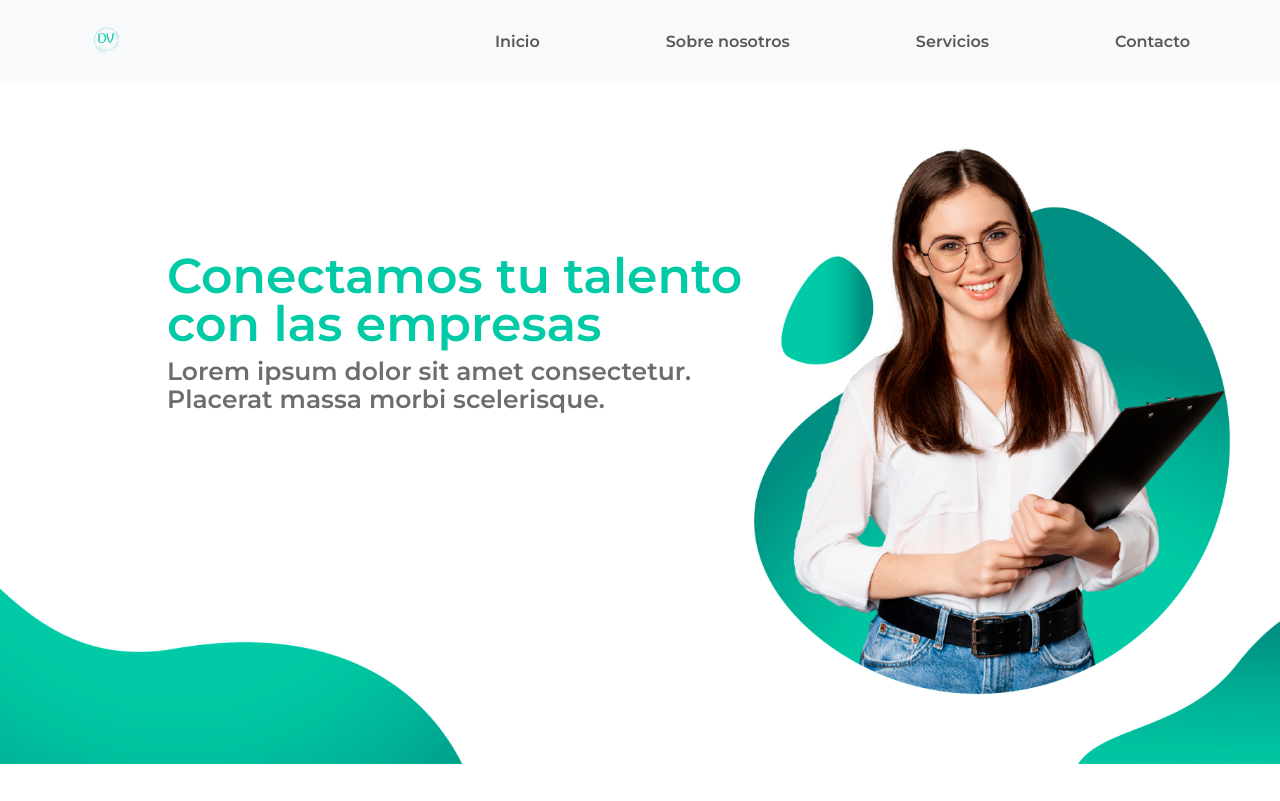
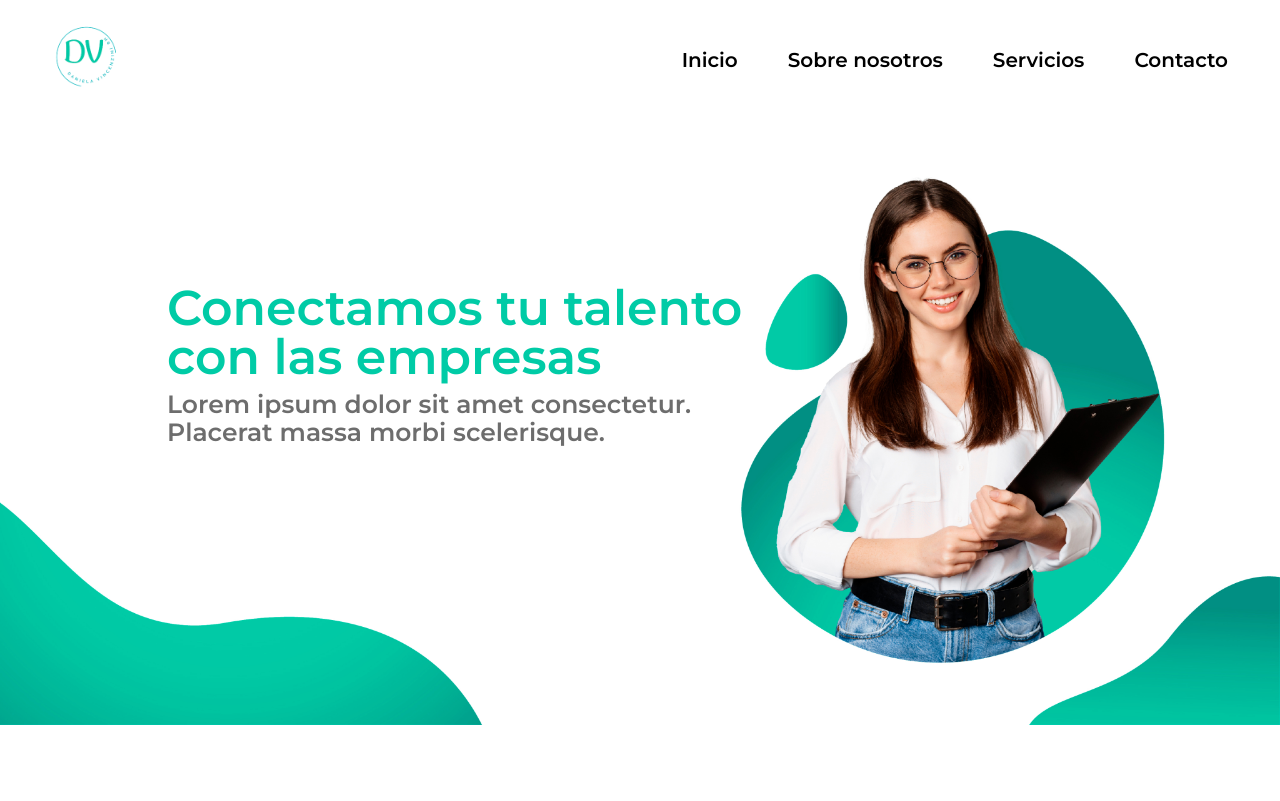
Before and after one commit to ChristianMagallanes24/proyectodaniela, a React (Create React App) app: page / in a window 1280 px wide. Built offline with nearby package versions, Linux system fonts and the light colour scheme.

Commit message:
se trabajo en el header con la imagen, y se quito el navbar de bootsrap y se trabajo en uno desde 0 para tener mas facilidad al momento de darle estilos

```diff
--- a/src/components/Header/Header.jsx
+++ b/src/components/Header/Header.jsx
@@ -1,16 +1,16 @@
 import React from 'react';
+import miHero from '../../assets/hero2.jpeg';
 
 const Header = () => {
   return (
     <header className='header'>
+      <img className='hero' src={miHero} alt="hero" />
       <div className='header-info'>
         <h1 className='titulo'>Conectamos tu talento con las empresas</h1>
         <p className='parrafo-header'>Lorem ipsum dolor sit amet consectetur. Placerat massa morbi scelerisque.</p>
       </div>
       <div>
-
       </div>
-
     </header>
   );
 }
--- a/src/components/Header/_Header.scss
+++ b/src/components/Header/_Header.scss
@@ -1,16 +1,22 @@
-.header{
-    display: flex;
-    align-items: center;
-    background-image: url(../../assets/hero2.jpeg);
+.header {
   height: 681px;
-    background-size: cover; /* Ajusta automáticamente al ancho */
-    background-repeat: no-repeat;
-    background-position: center;
+  width: auto;
+  position: relative; /* Agregado para establecer un contexto de posición */
   flex-shrink: 0;
-    .header-info{
+  .hero {
+    width: 100%;
+    height: auto;
+  }
+
+  .header-info {
+    position: absolute;
+    top: 164px;
+    left: 0;
     width: 781px;
     padding-left: 167px;
     padding-bottom: 167px;
+
+
     .titulo {
       color: #00CBA6;
       font-family: Montserrat;
@@ -18,7 +24,6 @@
       font-style: normal;
       font-weight: 700;
       line-height: 48.83px;
-            /* 100% */
     }
 
     .parrafo-header {
@@ -28,7 +33,12 @@
       font-style: normal;
       font-weight: 400;
       line-height: 28px;
-            /* 112% */
     }
   }
 }
+
+
+
+@media (max-width: 870px) {
+
+}
--- a/src/components/NavBar/NavBar.jsx
+++ b/src/components/NavBar/NavBar.jsx
@@ -1,27 +1,57 @@
-import React from 'react';
-import Container from 'react-bootstrap/Container';
-import Nav from 'react-bootstrap/Nav';
-import Navbar from 'react-bootstrap/Navbar';
+import React, { useState } from 'react';
 import miLogo from "../../assets/logo.png";
+import "../../components/NavBar/_NavBar.scss";
 
-function BasicExample() {
+const Navbar = () => {
+  const [isOpen, setIsOpen] = useState(false);
+  const [activeSection, setActiveSection] = useState(""); //  estado para el botón activo
+
+  const handleButtonClick = (section) => {
+    console.log(`Navegar a: ${section}`);
+    setActiveSection(section);
+    // agregar lógica de navegación basada en el botón presionado
+  };
+
   return (
-    <Navbar expand="lg" className="bg-light nav" fixed='top' sticky='top'>
-      <Container>
-        {/* Quita las comillas alrededor de {miLogo} */}
-        <Navbar.Brand href="#home"> <img className='logo' src={miLogo} alt="logo" /></Navbar.Brand>
-        <Navbar.Toggle aria-controls="basic-navbar-nav" />
-        <Navbar.Collapse id="basic-navbar-nav">
-          <Nav className="ms-auto links">
-            <Nav.Link href="#home">Inicio</Nav.Link>
-            <Nav.Link href="#link">Sobre nosotros</Nav.Link>
-            <Nav.Link href="#link">Servicios</Nav.Link>
-            <Nav.Link href="#link">Contacto</Nav.Link>
-          </Nav>
-        </Navbar.Collapse>
-      </Container>
-    </Navbar>
+    <div className="navbar">
+      <div className="nav_logo"><img className="logo" src={miLogo} alt="logo" /></div>
+      <div className={`nav_items ${isOpen && "open"}`}>
+        <button
+          className={`nav-btn ${activeSection === "Inicio" && "active"}`}
+          type="button"
+          onClick={() => handleButtonClick("Inicio")}
+        >
+          Inicio
+        </button>
+        <button
+          className={`nav-btn ${activeSection === "Bio" && "active"}`}
+          type="button"
+          onClick={() => handleButtonClick("Bio")}
+        >
+          Sobre nosotros
+        </button>
+        <button
+          className={`nav-btn ${activeSection === "Portafolio" && "active"}`}
+          type="button"
+          onClick={() => handleButtonClick("Portafolio")}
+        >
+          Servicios
+        </button>
+        <button
+          className={`nav-btn ${activeSection === "Contacto" && "active"}`}
+          type="button"
+          onClick={() => handleButtonClick("Contacto")}
+        >
+          Contacto
+        </button>
+      </div>
+      <div className={`nav_toggle ${isOpen && "open"}`} onClick={() => setIsOpen(!isOpen)}>
+        <span></span>
+        <span></span>
+        <span></span>
+      </div>
+    </div>
   );
 }
 
-export default BasicExample;
+export default Navbar;
--- a/src/components/NavBar/_NavBar.scss
+++ b/src/components/NavBar/_NavBar.scss
@@ -1,23 +1,102 @@
-.nav {
-    display: flex;
-    padding: 20px 27px;
-    justify-content: space-between;
-    align-items: center;
+.navbar {
+  background: #ffffff;
+  position: sticky;
+  top: 0;
+
+  display: flex;
+  justify-content: space-between;
+  align-items: center;
+  z-index: 1;
+  padding: 20px 27px;
+
+
 }
 
-.bg-light {
-    background-color: transparent;
+.nav_logo {
+  z-index: 1;
+  width: 120px;
+
+  .logo {
+    width: 100%;
+  }
 }
 
-.logo {
-    width: 50px;
+.nav-btn {
+  margin: 15px;
+  color: rgb(0, 0, 0);
+  position: relative;
+  text-decoration: none;
+  width: auto;
+  background: none;
+  border: hidden;
+  font-family: Montserrat;
+  font-size: 20px;
+  font-style: normal;
+  font-weight: 400;
+  line-height: 24px;
+  transition: color 0.5s;
+  padding: 10px;
+
+
+  &:hover,
+  &.active {
+    color: #ffffff;
+    font-weight: bold;
+    border-radius: 15px;
+    padding: 10px;
+    background: #292929;
+    transition: color 0.5s;
+  }
 }
 
-.links {
+.nav_toggle {
+  display: none;
+}
+
+@media (max-width: 870px) {
+  .nav_items {
+    position: absolute;
+    top: 60px;
+    left: 0;
+    background: rgb(255, 254, 252);
     display: flex;
-justify-content: center;
-align-items: center;
-gap: 110px;
-align-self: stretch;
-    font-family: "Montserrat";
+    flex-direction: column;
+    justify-content: center;
+    align-items: center;
+    width: 100%;
+    height: -webkit-fill-available;
+    transform: translateX(-100%);
+  }
+
+  .nav_items.open {
+    transform: translateX(0) !important;
+  }
+
+  .nav_toggle {
+    display: flex !important;
+    flex-direction: column;
+    margin: 15px;
+  }
+
+  .nav_toggle span {
+    width: 30px;
+    height: 4px;
+    background: rgb(0, 0, 0);
+    margin-bottom: 5px;
+    border-radius: 2px;
+    transform-origin: 5px 0px;
+    transition: all 0.2s linear;
+  }
+
+  .nav_toggle.open>span {
+    transform: rotate(45deg) translate(0px, 0px);
+  }
+
+  .nav_toggle.open>span:nth-child(2) {
+    display: none;
+  }
+
+  .nav_toggle.open>span:nth-child(3) {
+    transform: rotate(-45deg) translate(-5px, 1px);
+  }
 }
```
Also changed, not shown: 1 other file (tests, documents, lock files or other folders). Lines whose indentation alone changed are shown as unchanged.
